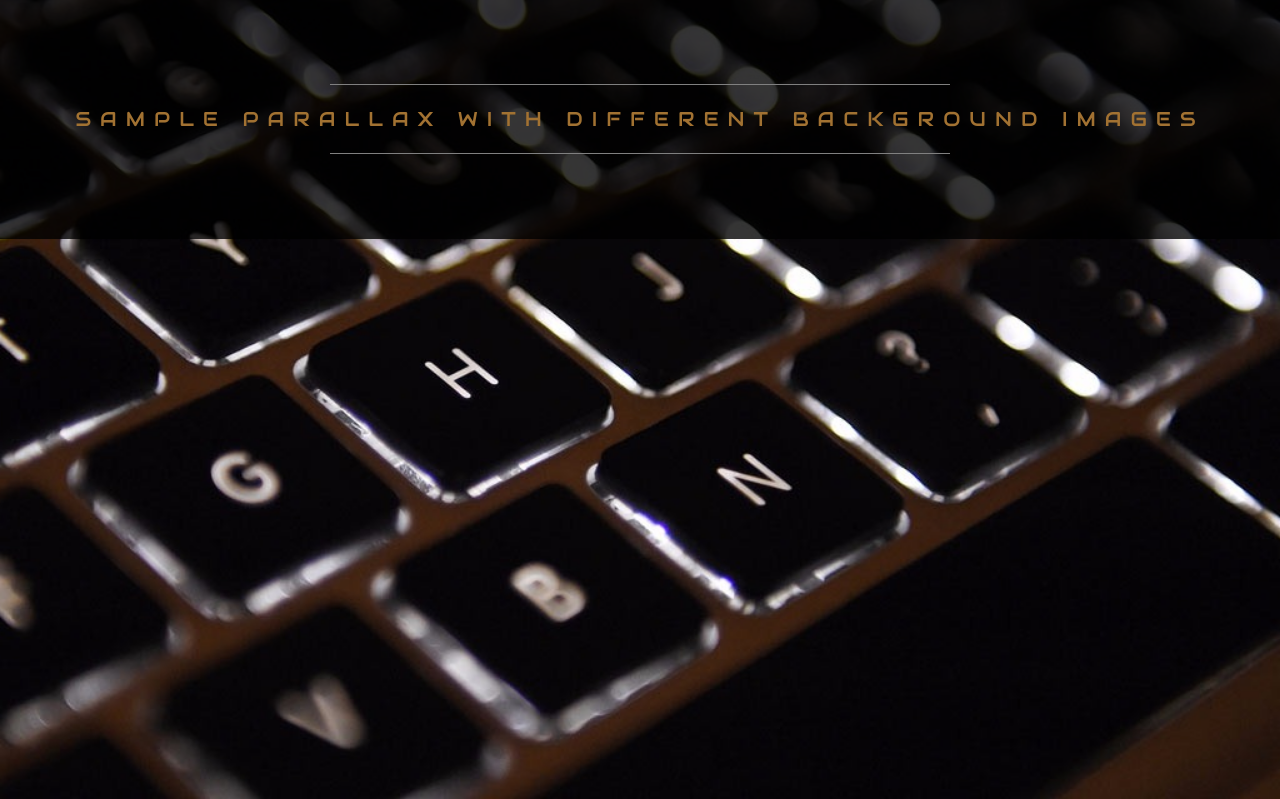
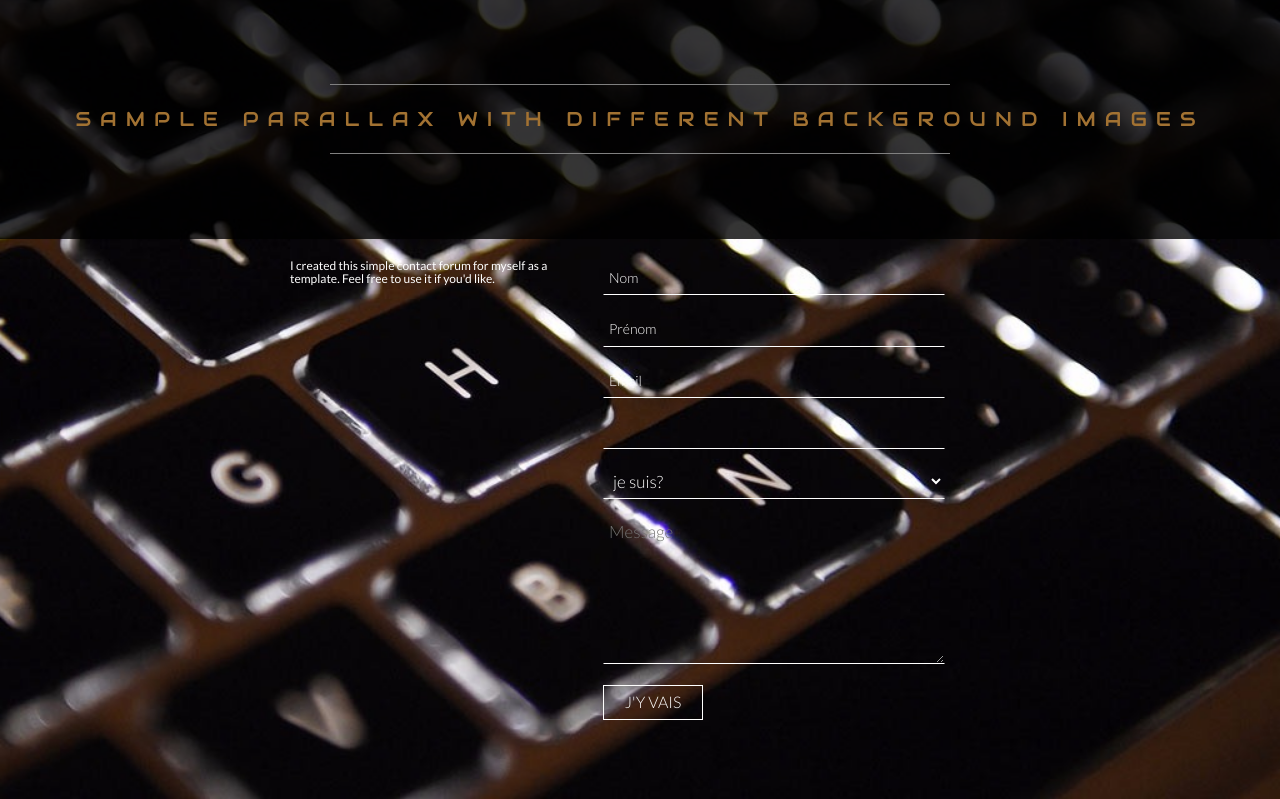
Before and after one commit to solenehuault/hackathon-Rennes, a PHP site: page / in a window 1280 px wide. Shown: the part 1601-2400 px from the top of the page. Run offline with PHP 8.4, Linux system fonts and the light colour scheme; some libraries are stand-ins or nearby versions.

Commit message:
changement du formulaire de contact

```diff
--- a/css/main.css
+++ b/css/main.css
@@ -486,7 +486,7 @@ p {
      * Don't show links that are fragment identifiers,
      * or use the `javascript:` pseudo protocol
      */
-    a[href^=""]:after,
+	a[href^="#"]:after,
 	a[href^="javascript:"]:after {
 		content: "";
 	}
@@ -524,215 +524,230 @@ p {
 
 /*formulaire de contact*/
 
-@import url(http://fonts.googleapis.com/css?family=Exo);
-$white: #fff;
-$black: #000;
-$main-black: #333;
-$green: #3ac28c;
-$lucifer: #666;
-html,
-body {
-    font-family: 'Exo', sans-serif;
-    background-color: $main-black;
-    height: 100%;
-    width: 100%;
-    position: relative;
+@import url(http://fonts.googleapis.com/css?family=Lato:100,300,400,900);
+*:focus {
+	outline: 0;
 }
 
-a.button {
-    text-decoration: none;
-    padding: 20px;
-    display: inline-block;
-    border: 1px solid $white;
-    position: absolute;
-    top: 50%;
-    left: 50%;
-    color: $white;
-    transform: translate(-50%, -50%);
-    transition: all .4s;
-    &:hover {
-        border-color: $green;
-        color: $green;
-    }
+
+/*html {
+	height: 100%;
+}*/
+
+
+/*body {
+	background: #858d98;
+	/* Old browsers */
+
+
+/*filter: progid: DXImageTransform.Microsoft.gradient( startColorstr='#858d98', endColorstr='#4a525d', GradientType=1);
+	/* IE6-9 fallback on horizontal gradient */
+
+
+/*background: -moz-radial-gradient(top, ellipse cover, #858d98 1%, #4a525d 99%);
+	/* FF3.6+ */
+
+
+/*background: -webkit-gradient(radial, top top, 0px, top top, 100%, color-stop(1%, #858d98), color-stop(99%, #4a525d));
+	/* Chrome,Safari4+ */
+
+
+/*background: -webkit-radial-gradient(top, ellipse cover, #858d98 1%, #4a525d 99%);
+	/* Chrome10+,Safari5.1+ */
+
+
+/*background: -o-radial-gradient(top, ellipse cover, #858d98 1%, #4a525d 99%);
+	/* Opera 12+ */
+
+
+/*background: -ms-radial-gradient(top, ellipse cover, #858d98 1%, #4a525d 99%);
+	/* IE10+ */
+
+
+/*background: radial-gradient(ellipse at top, #858d98 1%, #4a525d 99%);
+	/* W3C */
+
+
+/*.dim:hover {
+	margin-top: 5px;
+	opacity: 0.8;
+	filter: alpha(opacity=80);
+	/* For IE8 and earlier */
+
+#container {
+	margin: auto;
+	width: 800px;
+	margin-bottom: 50px;
+	overflow: auto;
 }
 
-.modal-overlay {
-    background: $main-black;
-    bottom: 0;
-    left: 0;
-    position: fixed;
-    right: 0;
-    text-align: center;
-    text-shadow: none;
-    top: 0;
-    opacity: 0;
-    transform: scale(.5);
-    transition: all .75s cubic-bezier(.68, -.55, .265, 1.55);
-    z-index: -100;
+#demo {
+	width: 300px;
+	font-family: 'Lato', calibri, arial;
+	font-size: 14px;
+	font-weight: 300;
+	padding: 10px;
+	text-align: left;
+	background: none;
+	overflow: auto;
+	float: left;
+	margin-left: 40px;
+	color: #fff;
 }
 
-.modal-wrapper {
-    padding: 1em 0;
-    position: relative;
-    margin: 0 auto;
-    max-width: 500px;
-    width: 90%;
-    .close {
-        padding: 14px;
-        position: absolute;
-        right: .5em;
-        top: 2.5em;
-        width: 1.5em;
-        cursor: pointer;
-        &:before,
-        &:after {
-            content: '';
-            position: absolute;
-            display: block;
-            width: 2px;
-            height: 36px;
-            background-color: $green;
-            top: -5px;
+#demo p {
+	font-family: 'Lato', calibri, arial;
+	font-size: 16px;
+	font-weight: 300;
+	text-align: left;
+	color: #fff;
 }
-        &:before {
-            transform: rotate(45deg);
-        }
-        &:after {
-            transform: rotate(-45deg);
-        }
-    }
-    h2 {
-        color: $white;
-        margin-bottom: 1em;
+
+#demo h1 {
+	font-family: 'Lato', calibri, arial;
+	font-size: 20px;
+	font-weight: 100;
+	text-align: center;
 	text-transform: uppercase;
 }
+
+#demo img {
+	display: block;
+	float: left;
+	margin-right: 10px;
+	border: 0px solid #888;
+	-moz-transition: all 0.1s ease-in-out;
+	-webkit-transition: all 0.1s ease-in-out;
+	-o-transition: all 0.1s ease-in-out;
+	-ms-transition: all 0.1s ease-in-out;
+	transition: all 0.1s ease-in-out;
 }
 
-@media (min-width: 50em) {
-    .modal-wrapper {
-        padding: 1.75em;
-    }
+
+/* Below is the design for the contact form */
+
+#contact-wrap {
+	font-family: 'Lato', calibri, arial;
+	font-size: 16px;
+	font-weight: 300;
+	width: 402px;
+	color: #fff;
+	overflow: auto;
+	float: left;
 }
 
-@media (min-height: 37.5em) {
-    .modal-wrapper {
-        left: 50%;
-        position: absolute;
-        top: 50%;
-        transform: translate(-50%, -50%);
-    }
+#contact-area {
+	margin-left: 3px;
+	width: 342px;
+	padding: 20px;
 }
 
-.active + .modal-overlay {
-    opacity: 1;
-    transform: scale(1);
-    z-index: 800;
+#contact-area input,
+#contact-area textarea {
+	padding: 5px;
+	width: 342px;
+	font-family: 'Lato', calibri, arial;
+	font-size: 17px;
+	font-weight: 300;
+	color: #fff;
+	background-color: transparent;
+	border-top: 1px solid transparent;
+	border-left: 1px solid transparent;
+	border-bottom: 1px solid #fff;
+	border-right: 1px solid transparent;
+	margin-bottom: 15px;
 }
 
-.message-form {
-    clear: both;
-    height: 350px;
-    .input-button {
-        text-align: center;
-        padding: 20px;
-        .button {
-            border: 1px solid $white;
+#contact-area textarea {
+	height: 150px;
 	background-color: transparent;
-            padding: 10px 20px;
-            transition: all .4s;
-            color: $white;
-            font-family: 'Exo', sans-serif;
-            cursor: pointer;
-            &:hover {
-                color: $green;
-                border-color: $green;
+	border-top: 1px solid transparent;
+	border-left: 1px solid transparent;
+	border-bottom: 1px solid #fff;
+	border-right: 1px solid transparent;
 }
+
+#contact-area textarea:focus,
+#contact-area input:focus {
+	background-color: #333;
+	border-top: 1px solid transparent;
+	border-left: 1px solid transparent;
+	border-bottom: 1px solid #fff;
+	border-right: 1px solid transparent;
 }
+
+#contact-area input.submit-button {
+	font-family: 'Lato', calibri, arial;
+	font-size: 16px;
+	font-weight: 300;
+	text-transform: uppercase;
+	width: 100px;
+	float: left;
+	background-color: transparent;
+	border-top: 1px solid #fff;
+	border-left: 1px solid #fff;
+	border-bottom: 1px solid #fff;
+	border-right: 1px solid #fff;
+	-moz-transition: all 0.1s ease-in-out;
+	-webkit-transition: all 0.1s ease-in-out;
+	-o-transition: all 0.1s ease-in-out;
+	-ms-transition: all 0.1s ease-in-out;
+	transition: all 0.1s ease-in-out;
 }
-    .input-box {
-        font-size: 16px;
-        line-height: 24px;
-        width: 100%;
-        height: 72px;
-        display: block;
-        position: relative;
-        &.focus {
-            .input-label {
-                color: $green;
-                transform: perspective(1px) scale(.75) translate3d(0, -18px, 0);
+
+#contact-area input.submit-button:hover {
+	color: #fff;
+	background-color: #333;
 }
-            .underline-focus {
-                transform: scaleX(1);
+
+label {
+	float: left;
+	text-align: left;
+	margin-right: 16px;
+	width: 100px;
+	padding-top: 5px;
+	font-family: 'Lato', calibri, arial;
+	font-size: 18px;
+	font-weight: 300;
 }
-            &.textarea {
-                overflow-y: hidden;
-                height: 200px;
-                /* approximate max height */
-                padding: 0 0 60px;
-                .input-text {
-                    max-height: 200px;
-                    margin-top: 45px;
-                    padding-top: 0;
+
+input::-webkit-input-placeholder {
+	color: #fff;
+	font-size: 14px;
 }
+
+input:-moz-placeholder {
+	/* Firefox 18- */
+	color: #fff;
+	font-size: 14px;
 }
+
+input::placeholder {
+	/* Firefox 19+ */
+	color: #fff;
+	font-size: 14px;
 }
-        &.textarea {
-            transition-property: all;
-            transition-duration: .5s;
-            transition-timing-function: cubic-bezier(0, 1, .5, 1);
-            .input-text {
-                resize: none;
-                overflow: hidden;
+
+input:-ms-input-placeholder {
+	color: #fff;
+	font-size: 14px;
 }
+
+select {
+	padding: 5px;
+	width: 342px;
+	font-family: 'Lato', calibri, arial;
+	font-size: 17px;
+	font-weight: 300;
+	color: white;
+	background-color: transparent;
+	border-top: 1px solid transparent;
+	border-left: 1px solid transparent;
+	border-bottom: 1px solid #fff;
+	border-right: 1px solid transparent;
+	margin-bottom: 15px;
 }
-        .input-label {
-            position: absolute;
-            line-height: 48px;
-            opacity: 1;
-            color: $lucifer;
-            transition: all 450ms cubic-bezier(.23, 1, .32, 1) 0ms;
-            top: 24px;
-            transform: scale(1) translate3d(0, 0, 0);
-            transform-origin: left top 0;
+
+.contact-area placeholder] {
+	color: white;
 }
-        .input-text {
-            -webkit-tap-highlight-color: rgba(0, 0, 0, 0);
-            position: relative;
-            width: 100%;
-            height: 100%;
-            border: 0;
-            outline: none;
-            background-color: transparent;
-            color: $white;
-            box-sizing: border-box;
-            padding-top: 36px;
-            box-shadow: none;
-            padding-left: 0;
-            font-size: 18px;
-        }
-        .underline {
-            border: 0;
-            border-bottom: solid 1px #e0e0e0;
-            position: absolute;
-            width: 100%;
-            bottom: 8px;
-            margin: 0;
-            // false: content-box;
-            box-sizing: content-box;
-            height: 0;
-        }
-        .underline-focus {
-            border-style: none none solid;
-            border-bottom-width: 2px;
-            position: absolute;
-            width: 100%;
-            bottom: 8px;
-            margin: 0;
-            box-sizing: content-box;
-            height: 0;
-            border-color: $green;
-            transform: scaleX(0);
-            transition: all 450ms cubic-bezier(.23, 1, .32, 1) 0ms;
-        }
-    }
-}
--- a/index.html
+++ b/index.html
@@ -62,36 +62,47 @@
 			</p>
 		</div>
 		<div class="fifth-div">
-            <a href="" class="button">me demander ?</a>
-            <div class="modal-overlay">
-                <div class="modal-wrapper">
-                    <label class="close" for=""></label>
-                    <h2 id="modal-title">Envoyez-nous un message</h2>
-                    <form class="message-form" action="">
-                        <div class="input-box">
-                            <label for="" class="input-label">Nom</label>
-                            <input type="text" class="input-text">
-                            <hr class="underline">
-                            <hr class="underline-focus">
+
+			<head>
+				<link href='http://fonts.googleapis.com/css?family=Lato:100,300,400,900' rel='stylesheet' type='text/css'>
+			</head>
+
+			<div id="container">
+				<div id="demo">
+
+					<h6 class="padabove">I created this simple contact forum for myself as a template. Feel free to use it if you'd like. </h6>
 				</div>
-                        <div class="input-box">
-                            <label for="" class="input-label">E-mail</label>
-                            <input type="text" class="input-text">
-                            <hr class="underline">
-                            <hr class="underline-focus">
-                        </div>
-                        <div class="input-box textarea">
-                            <label for="" class="input-label">Message</label>
-                            <textarea class="input-text"></textarea>
-                            <hr class="underline">
-                            <hr class="underline-focus">
-                        </div>
-                        <div class="input-button">
-                            <button class="button">Envoyer</button>
-                        </div>
+
+				<div id="contact-wrap">
+					<div id="contact-area">
+
+						<form method="post" action="contactengine.php">
+
+
+							<input type="text" name="Nom" id="Name" placeholder="Nom" />
+
+							<input type="text" name="Prénom" id="Prénom" placeholder="Prénom" />
+
+							<input type="text" name="Email" id="Email" placeholder="Email" />
+
+							<input type="text" name="Email" id="Email" placeholder="">
+							<select>
+								<option>je suis?
+									<option>Developpeur web
+										<option>Réferenciel métier
+											<option>Designer
+												<option>Big Data
+							</select>
+							</input>
+
+							<textarea name="Message" rows="20" cols="20" id="Message" placeholder="Message"></textarea>
+
+							<input type="submit" name="submit" value="j'y vais" class="submit-button" />
 						</form>
 					</div>
 				</div>
+
+
 			</div>
 		</div>
 
--- a/js/main.js
+++ b/js/main.js
@@ -33,34 +33,3 @@ if ($('#back-to-top').length) {
 		};
 
 	/*formulaire de contact*/
-    $('.button').on('click', function (e) {
-        e.preventDefault();
-        $(this).addClass('active');
-    });
-
-    $('.modal-wrapper').find('label').on('click', function () {
-        $('.button').removeClass('active');
-    });
-
-    $('.input-text').focus(function () {
-        $(this).parents('.input-box').addClass('focus');
-    })
-
-    $('.input-text').blur(function () {
-        if ($(this).val()) {
-            $(this).parents('.input-box').addClass('focus');
-        } else {
-            $(this).parents('.input-box').removeClass('focus');
-        }
-    });
-    backToTop();
-    $(window).on('scroll', function () {
-        backToTop();
-    });
-    $('#back-to-top').on('click', function (e) {
-        e.preventDefault();
-        $('html,body').animate({
-            scrollTop: 0
-        }, 700);
-    });
-}
```
Lines whose indentation alone changed are shown as unchanged.
